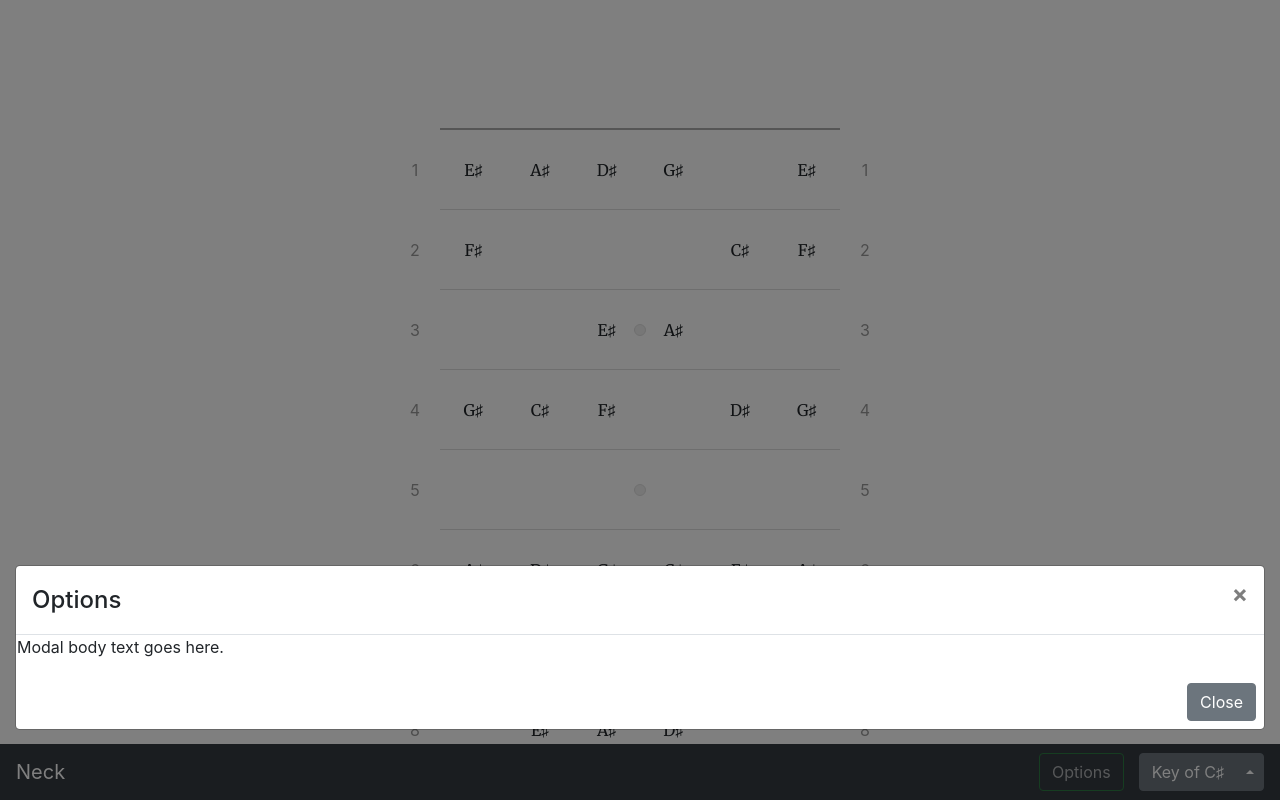
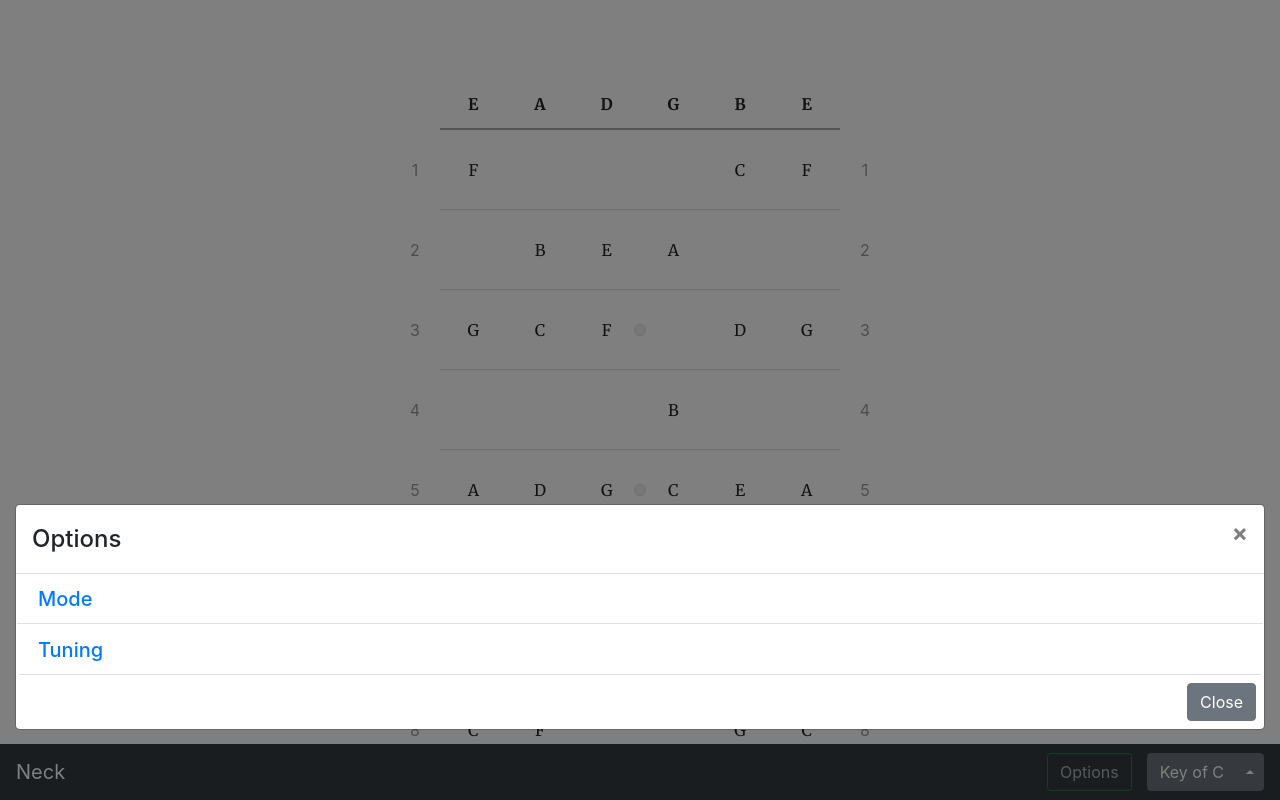
Before and after one commit to michaelasanchez/neck, a React app: page / in a window 1280 px wide. Both pictures are taken after a click on the button "Options". Built offline with nearby package versions, Linux system fonts and the light colour scheme.

Commit message:
Styling/HTML fixes

```diff
--- a/src/components/Home.tsx
+++ b/src/components/Home.tsx
@@ -20,15 +20,18 @@ const defaultProps: HomeProps = {
 }
 
 const Home: React.FunctionComponent<HomeProps> = ({ }) => {
-  const [key, setKey] = React.useState<Key>(Key.C().Sharp());
+  const [key, setKey] = React.useState<Key>(Key.C());
   const [tuning, setTuning] = React.useState<Tuning>(Tuning.Standard());
   const [mode, setMode] = React.useState<Mode>(Mode.Ionian());
 
   return (
     <>
-      <Neck musicKey={key} tuning={tuning} mode={mode} />
+      <Neck
+        musicKey={key}
+        tuning={tuning}
+        mode={mode} />
       <Ui
-        defKey={key}
+        musicKey={key}
         setKey={(k: Key) => setKey(k)}
         setTuning={(t: Tuning) => setTuning(t)}
         setMode={(m: Mode) => setMode(m)} />
--- a/src/components/neck/FretMarkers.tsx
+++ b/src/components/neck/FretMarkers.tsx
@@ -7,12 +7,12 @@ export interface FretMarkersProps {
 
 export const FretMarkers: React.FunctionComponent<FretMarkersProps> = ({ markers }) => {
   return (
-    <div className="fret-marker-container">
+    <>
       {map(markers, (m, i) =>
         <div className="fret-marker-group" key={i}>
           {times(m, (i) => <div className="marker" key={i}></div>)}
         </div>
       )}
-    </div>
+    </>
   )
 }
--- a/src/components/neck/Neck.tsx
+++ b/src/components/neck/Neck.tsx
@@ -1,4 +1,5 @@
 import * as React from 'react';
+import { FunctionComponent, useState } from 'react';
 import { times } from 'lodash';
 
 import { FretMode } from './Fret';
@@ -21,7 +22,7 @@ export interface NeckProps {
   fretmode?: FretMode;
 }
 
-export const Neck: React.FunctionComponent<NeckProps> = ({
+export const Neck: FunctionComponent<NeckProps> = ({
   musicKey,
   tuning,
   mode,
@@ -30,11 +31,11 @@ export const Neck: React.FunctionComponent<NeckProps> = ({
   markers = [0, 0, 1, 0, 1, 0, 1, 0, 1, 0, 0, 2],
   fretmode = FretMode.Note
 }) => {
-  const [curFrets, setFrets] = React.useState<number>(frets);
-  const [curStrings, setStrings] = React.useState<number>(strings);
-  const [curMarkers, setMarkers] = React.useState<number[]>(markers);
-  const [curTuning, setTuning] = React.useState<Tuning>(tuning);
-  const [curMode, setMode] = React.useState<FretMode>(fretmode);
+  const [curFrets, setFrets] = useState<number>(frets);
+  const [curStrings, setStrings] = useState<number>(strings);
+  const [curMarkers, setMarkers] = useState<number[]>(markers);
+  const [curTuning, setTuning] = useState<Tuning>(tuning);
+  const [curMode, setMode] = useState<FretMode>(fretmode);
 
   const calcScale = (key: Key) => {
     return new Scale(key.Root, mode);
@@ -53,7 +54,13 @@ export const Neck: React.FunctionComponent<NeckProps> = ({
       </div>
       <div className="strings">
         {times(curStrings, (i) =>
-          <StringComponent key={i} mode={curMode} frets={curFrets} scale={calcScale(musicKey)} offset={curTuning.Offsets[i]} />
+          <StringComponent
+            key={i}
+            mode={curMode}
+            frets={curFrets}
+            offset={curTuning.Offsets[i]}
+            scale={calcScale(musicKey)}
+          />
         )}
       </div>
     </div>
--- a/src/components/ui/Navbar.tsx
+++ b/src/components/ui/Navbar.tsx
@@ -6,15 +6,32 @@ import { Key, Keys } from '../../models/Key';
 
 export interface NavbarProps {
   show: any;
+  musicKey: Key;
   setKey: Function;
-  defKey: Key;
 }
 
-export const Navbar: React.FunctionComponent<NavbarProps> = ({ show, setKey, defKey }) => {
+export const Navbar: React.FunctionComponent<NavbarProps> = ({ show, setKey, musicKey }) => {
   const keys = Keys.All();
 
   const handleSetKey = (keyString: string) => {
     setKey(keys[parseInt(keyString)]);
+  }
+
+  const renderKeyDropdownMenu = () => {
+    return (
+      <Dropdown.Menu className="dropdown-menu dropdown-menu-right">
+        {map(keys, (key, index) =>
+          <Dropdown.Item
+            className="dropdown-item"
+            key={index}
+            eventKey={index.toString()}
+            onSelect={(keyString: string) => handleSetKey(keyString)}
+          >
+            {key.Root.toString()}
+          </Dropdown.Item>
+        )}
+      </Dropdown.Menu>
+    )
   }
 
   return (
@@ -25,24 +42,13 @@ export const Navbar: React.FunctionComponent<NavbarProps> = ({ show, setKey, def
         <form className="form-inline">
           <Button variant="outline-success" className="options" onClick={() => show()}>
             Options
-        </Button>
+          </Button>
 
           <div className="nav-item btn-group dropup">
             <Dropdown as={ButtonGroup}>
-              <Button variant="secondary">Key of {defKey.toString()}</Button>
+              <Button variant="secondary">Key of {musicKey.toString()}</Button>
               <Dropdown.Toggle split variant="secondary" id="dropdown-key" />
-              <Dropdown.Menu className="dropdown-menu dropdown-menu-right">
-                {map(keys, (key, index) =>
-                  <Dropdown.Item
-                    className="dropdown-item"
-                    key={index}
-                    onSelect={(e: string) => handleSetKey(e)}
-                    eventKey={index.toString()}
-                  >
-                    {key.Root.toString()}
-                  </Dropdown.Item>
-                )}
-              </Dropdown.Menu>
+              {renderKeyDropdownMenu()}
             </Dropdown>
           </div>
         </form>
--- /dev/null
+++ b/src/components/ui/Option.tsx
@@ -0,0 +1,24 @@
+import * as React from 'react'
+
+import { Accordion, Card, Button } from 'react-bootstrap';
+
+export interface OptionProps {
+  eventKey: string;
+  header: string;
+  body: string;
+}
+
+export const Option: React.FunctionComponent<OptionProps> = ({ eventKey, header, body }) => {
+  return (
+    <Card>
+      <Card.Header>
+        <Accordion.Toggle as={Button} variant="link" eventKey={eventKey}>
+          <h5>{header}</h5>
+        </Accordion.Toggle>
+      </Card.Header>
+      <Accordion.Collapse eventKey={eventKey}>
+        <Card.Body>{body}</Card.Body>
+      </Accordion.Collapse>
+    </Card>
+  );
+}
--- a/src/components/ui/Options.tsx
+++ /dev/null
@@ -1,28 +0,0 @@
-import * as React from 'react'
-
-import { Button, Modal } from 'react-bootstrap';
-
-export interface OptionsProps {
-  hide: Function;
-  showing: any;
-}
-
-export const Options: React.FunctionComponent<OptionsProps> = ({ hide, showing}) => {
-  return (
-    <>
-    <Modal id="options" show={showing} onHide={() => hide()}>
-      <Modal.Header closeButton>
-        <Modal.Title>Options</Modal.Title>
-      </Modal.Header>
-
-      <Modal.Body>
-        <p>Modal body text goes here.</p>
-      </Modal.Body>
-
-      <Modal.Footer>
-        <Button variant="secondary" onClick={() => hide()}>Close</Button>
-      </Modal.Footer>
-    </Modal>
-    </>
-  );
-}
--- /dev/null
+++ b/src/components/ui/OptionsModal.tsx
@@ -0,0 +1,32 @@
+import * as React from 'react';
+
+import { Accordion, Card, Button, Modal } from 'react-bootstrap';
+import { Option } from './Option';
+
+export interface OptionsModalProps {
+  hide: Function;
+  showing: any;
+}
+
+export const OptionsModal: React.FunctionComponent<OptionsModalProps> = ({ hide, showing }) => {
+  return (
+    <>
+      <Modal id="options" show={showing} onHide={() => hide()}>
+        <Modal.Header closeButton>
+          <Modal.Title>Options</Modal.Title>
+        </Modal.Header>
+
+        <Modal.Body>
+          <Accordion>
+            <Option eventKey="0" header="Mode" body="Hello! I'm the body" />
+            <Option eventKey="1" header="Tuning" body="Hello! I'm the body" />
+          </Accordion>
+        </Modal.Body>
+
+        <Modal.Footer>
+          <Button variant="secondary" onClick={() => hide()}>Close</Button>
+        </Modal.Footer>
+      </Modal>
+    </>
+  );
+}
--- a/src/components/ui/Ui.tsx
+++ b/src/components/ui/Ui.tsx
@@ -1,12 +1,12 @@
 import * as React from "react"
 
 import { Navbar } from "./Navbar";
-import { Options } from "./Options";
+import { OptionsModal } from "./OptionsModal";
 
 import { Key } from "../../models/Key";
 
 export interface UiProps {
-  defKey: Key;
+  musicKey: Key;
   setKey: Function;
   setTuning: Function;
   setMode: Function;
@@ -16,13 +16,16 @@ export interface UiState {
   showOptions: boolean,
 }
 
-export const Ui: React.FunctionComponent<UiProps> = ({ defKey, setKey }) => {
+export const Ui: React.FunctionComponent<UiProps> = ({ musicKey, setKey }) => {
   const [showOptions, setShowOptions] = React.useState<boolean>(false);
 
   return (
     <>
-      <Navbar show={() => setShowOptions(true)} setKey={(k: Key) => setKey(k)} defKey={defKey}/>
-      <Options hide={() => setShowOptions(false)} showing={showOptions} />
+      <Navbar
+        show={() => setShowOptions(true)}
+        musicKey={musicKey}
+        setKey={(k: Key) => setKey(k)} />
+      <OptionsModal hide={() => setShowOptions(false)} showing={showOptions} />
     </>
   );
 }
--- a/src/style/_vars.scss
+++ b/src/style/_vars.scss
@@ -3,6 +3,9 @@ $debug-border-top: none; //1px solid red;
 $debug-border-right: none; //1px solid red;
 $debug-border-bottom: none; //1px solid red;
 $debug-border-left: none; //1px solid red;
+
+/* Colors */
+$white: #fff;
 
 /* Fonts */
 $font-merriweather: "Merriweather", serif;
--- a/src/style/neck/_backdrop.scss
+++ b/src/style/neck/_backdrop.scss
@@ -30,7 +30,8 @@
 }
 
 .fretboard-markers {
-  padding: $fret-open-height $fret-label-width 0;
+  padding: 0 $fret-label-width 0;
+  margin-top: $fret-open-height;
 }
 
 .fret-marker-group {
--- a/src/style/ui/_options.scss
+++ b/src/style/ui/_options.scss
@@ -1,5 +1,4 @@
 .modal #options {
-
   max-height: calc(100vh - #{$modal-margin-top} - #{$modal-margin-bottom});
   max-width: unset;
   width: calc(100vw - 30px);
@@ -9,64 +8,58 @@
   position: absolute;
   bottom: 0;
 
-  a[data-toggle]{
-    cursor: pointer;
-
-    &:hover {
-      text-decoration: none;
-    }
-  }
-
-  label,
-  input {
-    cursor: pointer;
-  }
+  // Animation
+  // .modal-content {
+  //   position: relative;
+  // }
 
   .modal-body {
     padding: 0 1px;
   }
 
   .modal-footer {
-    padding: .25rem;
+    padding: 0.25rem;
     border-top: none;
   }
 
-  .card-title:only-child {
-    transition: margin .2s;
-  }
-  .collapsed .card-title:only-child {
-    margin-bottom: .25rem;
-  }
-
-  .form-inline h5 {
-    display: inline-block;
-  }
-
-  .list-group-item {
-    transition: background-color 200ms;
-
-    &:last-child {
-      border-bottom-left-radius: .25rem;
-      border-bottom-right-radius: .25rem;
+  /* Options */
+  .accordion {
+    .card {
+      border: none;
+      // Stole from bootstrap
+      border-bottom: 1px solid rgba(0, 0, 0, 0.125);
     }
 
-    &:hover {
-      // background-color: #f8f9fa;
+    .card-header {
+      background: $white;
+      border-bottom: none;
+      align-items: center;
+
+      button {
+        width: 100%;
+        padding: 0;
+        text-align: left;
+
+        .close {
+          padding: 1.3rem;
+        }
+
+        // Override
+        &.btn-link {
+          &:hover,
+          &:focus {
+            text-decoration: none;
+          }
+        }
+
+        h5 {
+          margin: 0;
+        }
+      }
     }
 
-    .list-group-item {
-      border: none;
-      padding: 0.25rem 1.25rem;
-    }
-
-    .form-group,
-    .form-group h5 {
-      margin-bottom: 0;
-    }
+    .card-body {
+      padding-top: 0;
+    };
   }
 }
-
-/* Modal Animation */
-.modal-content {
-  position: relative;
-}
```
Also changed, not shown: index.html (+0 -7 lines).
